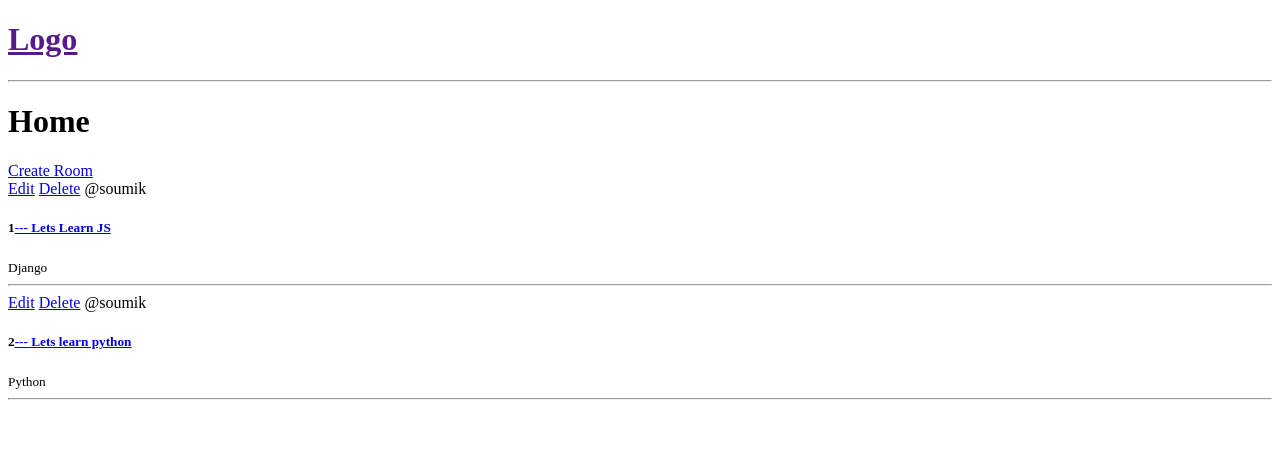
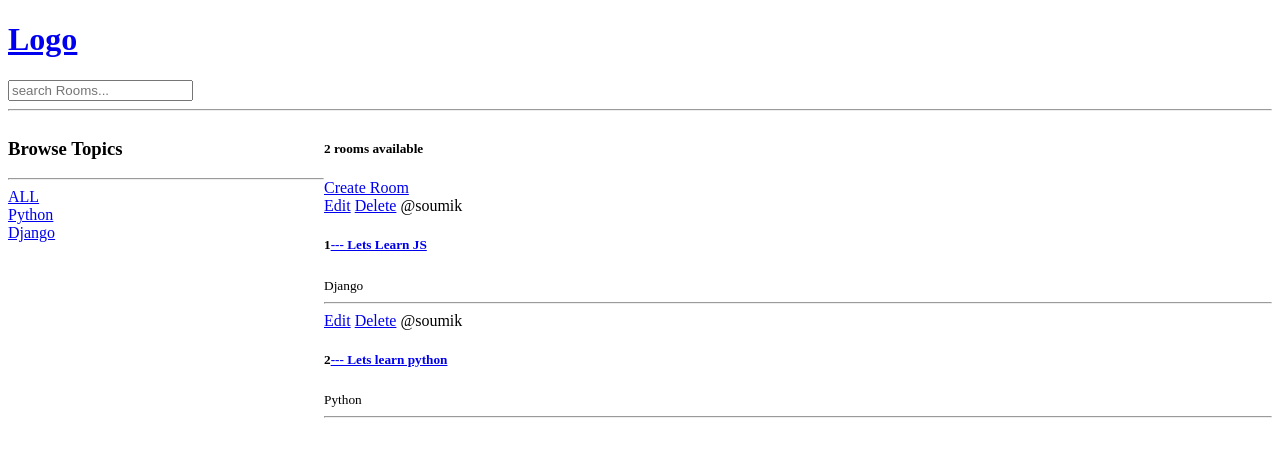
Before and after one commit to soumikopensource/SoumikDiscord, a Django app: page / in a window 1280 px wide. Shown: the top 457 px of the page. Run offline with Django 4.2, Linux system fonts and the light colour scheme; data comes from the database, SQL or seed files in the repository.

Commit message:
added search functionality and little styling in forms

```diff
--- a/base/templates/base/home.html
+++ b/base/templates/base/home.html
@@ -1,7 +1,29 @@
 {% extends "main.html" %} {% block content%}
-<h1>Home</h1>
+<style>
+  .home-container {
+    display: grid;
+    grid-template-columns: 1fr 3fr;
+  }
+</style>
 <div>
+  <div class="home-container">
     <div>
+      <h3>Browse Topics</h3>
+
+      <hr />
+
+      <div>
+        <a href="{% url 'home' %}">ALL</a>
+      </div>
+      {% for topic in topics %}
+      <div>
+        <a href="{% url 'home' %}?q={{topic.name}}">{{topic.name}}</a>
+      </div>
+
+      {% endfor %}
+    </div>
+    <div>
+      <h5>{{room_count}} rooms available</h5>
       <a href="{% url 'create-room' %}">Create Room</a>
       {% for room in rooms %}
       <div>
@@ -19,5 +41,6 @@
       {% endfor %}
     </div>
   </div>
+</div>
 
 {% endblock content %}
--- a/base/views.py
+++ b/base/views.py
@@ -2,8 +2,9 @@ from curses.ascii import HT
 from multiprocessing import context
 from django.shortcuts import render, redirect
 from django.http import HttpResponse
-from .models import Room
+from .models import Room, Topic
 from .forms import RoomForm
+from django.db.models import Q
 # Create your views here.
 """
 rooms = [
@@ -22,8 +23,15 @@ rooms = [
 
 #print(rooms)
 def home(request):
-    rooms = Room.objects.all()
-    context = {"rooms": rooms}
+    q = request.GET.get('q') if request.GET.get('q') != None else ''
+    # filtering what to show w.r.t queryparams
+    rooms = Room.objects.filter(Q(topic__name__icontains=q) |
+    Q(name__icontains=q) |
+    Q(description__icontains=q)
+    )
+    topics = Topic.objects.all()
+    room_count = rooms.count()
+    context = {"rooms": rooms, 'topics': topics, 'room_count': room_count}
     return render(request, 'base/home.html', context )
 
 def room(request, pk):
--- a/templates/navbar.html
+++ b/templates/navbar.html
@@ -1,4 +1,7 @@
-<a href="">
+<a href="/">
   <h1>Logo</h1>
 </a>
+<form action="{% url 'home'%}" method="GET">
+  <input type="text" name="q" placeholder="search Rooms..." />
+</form>
 <hr />
```
Lines whose indentation alone changed are shown as unchanged.
